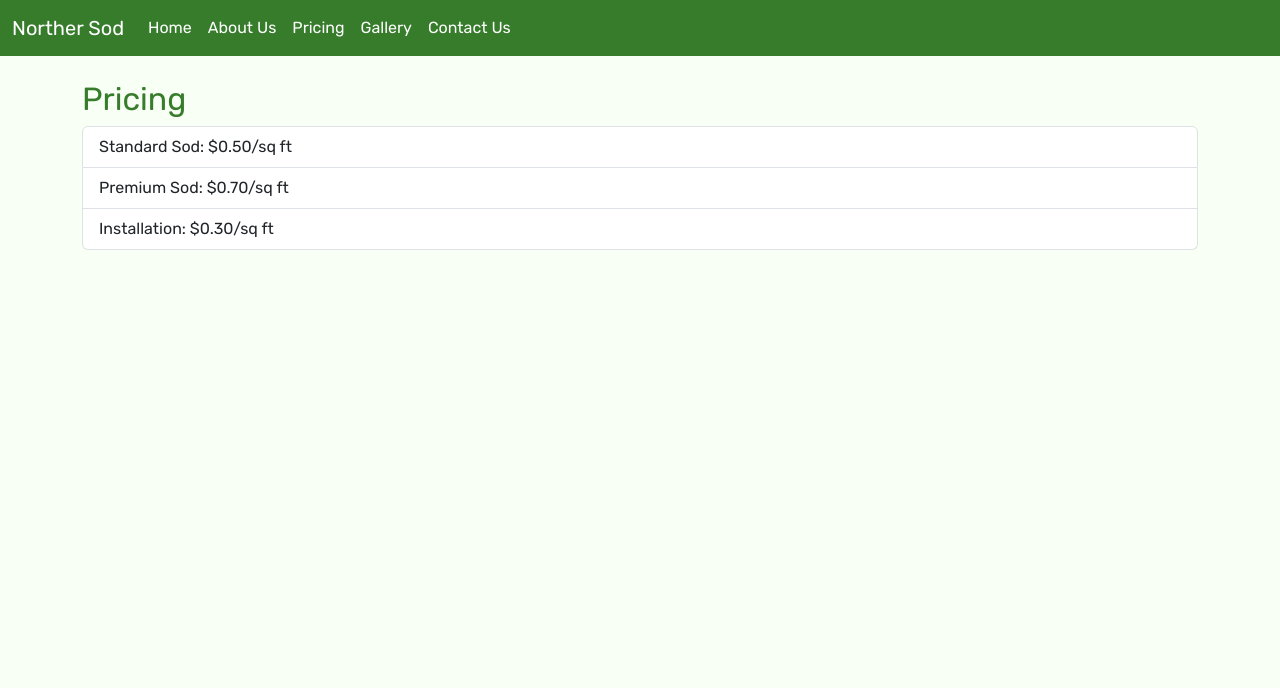
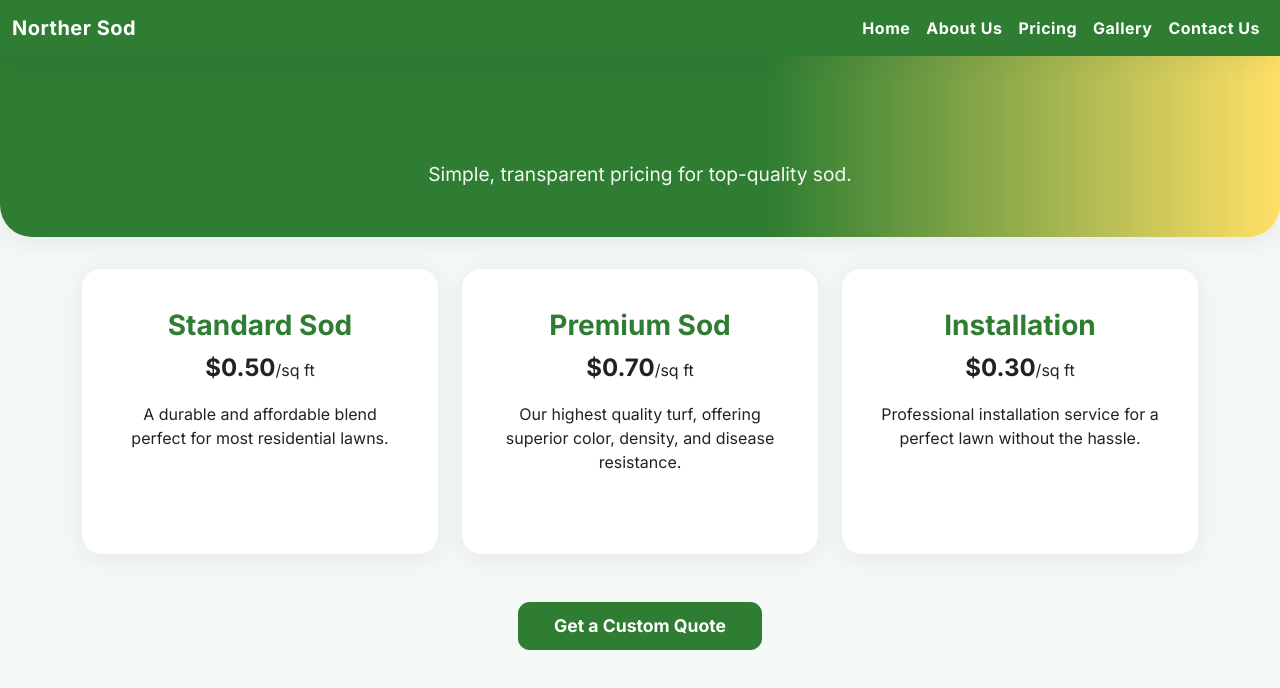
Before and after one commit to gwarnock5/northern-sod, a plain HTML site: page pricing.html in a window 1280 px wide. Drawn offline with nearby package versions, Linux system fonts and the light colour scheme.

Commit message:
Changes from github copilot

```diff
--- /dev/null
+++ b/assets/css/style.css
@@ -0,0 +1,84 @@
+:root {
+  --primary-green: #2e7d32;
+  --accent-yellow: #ffe066;
+  --soft-bg: #f4f8f6;
+  --card-bg: #fff;
+  --text-dark: #222;
+  --shadow: 0 4px 24px 0 rgba(34, 60, 80, 0.08);
+}
+
+body {
+  background-color: var(--soft-bg);
+  font-family: 'Inter', Arial, Helvetica, sans-serif;
+  color: var(--text-dark);
+  min-height: 100vh;
+}
+
+.navbar {
+  background-color: var(--primary-green) !important;
+  box-shadow: var(--shadow);
+}
+
+.navbar .navbar-brand, .navbar .nav-link {
+  color: #fff !important;
+  font-weight: 600;
+  letter-spacing: 0.5px;
+}
+
+.navbar .nav-link:hover {
+  color: var(--accent-yellow) !important;
+}
+
+.hero {
+  background: linear-gradient(90deg, var(--primary-green) 60%, var(--accent-yellow) 100%);
+  color: #fff;
+  padding: 3rem 1rem 2rem 1rem;
+  border-radius: 0 0 2rem 2rem;
+  box-shadow: var(--shadow);
+  margin-bottom: 2rem;
+  text-align: center;
+}
+
+.hero h1 {
+  font-size: 2.5rem;
+  font-weight: 700;
+  margin-bottom: 0.5rem;
+}
+
+.hero p {
+  font-size: 1.2rem;
+  opacity: 0.95;
+}
+
+.content-card {
+  background: var(--card-bg);
+  border-radius: 1.2rem;
+  box-shadow: var(--shadow);
+  padding: 2.5rem 2rem 2rem 2rem;
+  margin-bottom: 2rem;
+}
+
+h1, h2, h3, h4, h5, h6 {
+  color: var(--primary-green);
+  font-weight: 700;
+}
+
+.btn-primary {
+  background-color: var(--primary-green);
+  border-color: var(--primary-green);
+  border-radius: 0.7rem;
+  font-weight: 600;
+  font-size: 1.1rem;
+  padding: 0.6rem 2.2rem;
+  transition: background 0.2s, border 0.2s;
+}
+
+.btn-primary:hover {
+  background-color: #256326;
+  border-color: #256326;
+}
+
+.img-fluid {
+    border-radius: 0.8rem;
+    box-shadow: var(--shadow);
+}
--- a/pricing.html
+++ b/pricing.html
@@ -5,41 +5,18 @@
   <meta name="viewport" content="width=device-width, initial-scale=1.0">
   <title>Pricing - Norther Sod</title>
   <link href="https://cdn.jsdelivr.net/npm/bootstrap@5.3.0/dist/css/bootstrap.min.css" rel="stylesheet">
-  <link href="https://fonts.googleapis.com/css2?family=Rubik:wght@400;700&display=swap" rel="stylesheet">
-  <style>
-
-    :root {
-      --john-deere-green: #367C2B;
-      --john-deere-yellow: #FFD700;
-    }
-    body {
-      background-color: #f8fff4;
-      font-family: 'Rubik', sans-serif;
-    }
-    .navbar {
-      background-color: var(--john-deere-green) !important;
-    }
-    .navbar .navbar-brand, .navbar .nav-link {
-      color: white !important;
-    }
-    .navbar .nav-link:hover {
-      color: var(--john-deere-yellow) !important;
-    }
-    h2 {
-      color: var(--john-deere-green);
-    }
-    .list-group-item {
-      background-color: #fff;
-      border-color: #dee2e6;
-    }
-  </style>
+  <link href="https://fonts.googleapis.com/css2?family=Inter:wght@400;700&display=swap" rel="stylesheet">
+  <link rel="stylesheet" href="assets/css/style.css">
 </head>
 <body>
   <nav class="navbar navbar-expand-lg">
     <div class="container-fluid">
       <a class="navbar-brand" href="index.html">Norther Sod</a>
-    <div class="collapse navbar-collapse">
-      <ul class="navbar-nav">
+      <button class="navbar-toggler" type="button" data-bs-toggle="collapse" data-bs-target="#navbarNav" aria-controls="navbarNav" aria-expanded="false" aria-label="Toggle navigation">
+        <span class="navbar-toggler-icon"></span>
+      </button>
+      <div class="collapse navbar-collapse" id="navbarNav">
+        <ul class="navbar-nav ms-auto">
           <li class="nav-item"><a class="nav-link" href="index.html">Home</a></li>
           <li class="nav-item"><a class="nav-link" href="about.html">About Us</a></li>
           <li class="nav-item"><a class="nav-link" href="pricing.html">Pricing</a></li>
@@ -50,13 +27,38 @@
     </div>
   </nav>
 
-  <div class="container mt-4">
-    <h2>Pricing</h2>
-    <ul class="list-group">
-      <li class="list-group-item">Standard Sod: $0.50/sq ft</li>
-      <li class="list-group-item">Premium Sod: $0.70/sq ft</li>
-      <li class="list-group-item">Installation: $0.30/sq ft</li>
-    </ul>
+  <section class="hero">
+    <h1>Our Pricing</h1>
+    <p>Simple, transparent pricing for top-quality sod.</p>
+  </section>
+
+  <div class="container mb-5">
+    <div class="row">
+        <div class="col-md-4 mb-4">
+            <div class="content-card h-100 text-center">
+                <h3>Standard Sod</h3>
+                <p class="fs-4 fw-bold">$0.50<span class="fs-6 fw-normal">/sq ft</span></p>
+                <p>A durable and affordable blend perfect for most residential lawns.</p>
+            </div>
+        </div>
+        <div class="col-md-4 mb-4">
+            <div class="content-card h-100 text-center">
+                <h3>Premium Sod</h3>
+                <p class="fs-4 fw-bold">$0.70<span class="fs-6 fw-normal">/sq ft</span></p>
+                <p>Our highest quality turf, offering superior color, density, and disease resistance.</p>
+            </div>
+        </div>
+        <div class="col-md-4 mb-4">
+            <div class="content-card h-100 text-center">
+                <h3>Installation</h3>
+                <p class="fs-4 fw-bold">$0.30<span class="fs-6 fw-normal">/sq ft</span></p>
+                <p>Professional installation service for a perfect lawn without the hassle.</p>
+            </div>
+        </div>
+    </div>
+    <div class="text-center mt-4">
+        <a href="contact.html" class="btn btn-primary">Get a Custom Quote</a>
+    </div>
   </div>
 </body>
 </html>
```
Also changed, not shown: about.html (+18 -28 lines), contact.html (+20 -35 lines), gallery.html (+23 -31 lines), index.html (+41 -39 lines). Lines whose indentation alone changed are shown as unchanged.
